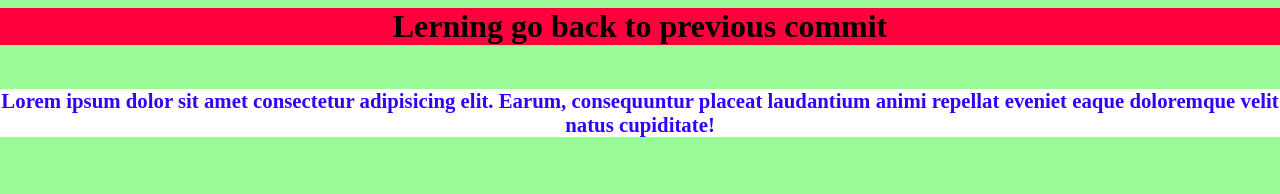
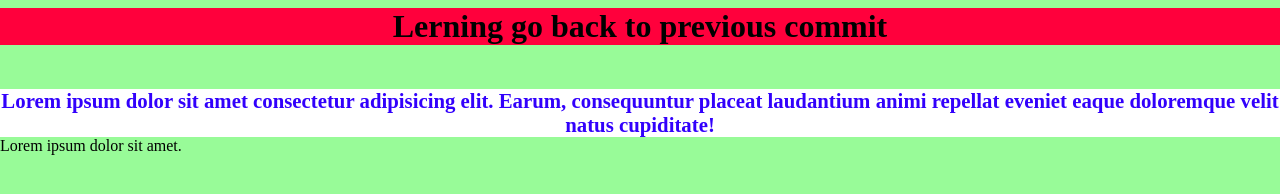
Before and after one commit to SimranMandal0211/Learning_git_revert, a plain HTML site: page index.html in a window 1280 px wide. Drawn offline with Linux system fonts and the light colour scheme.

Commit message:
Add span

```diff
--- a/index.html
+++ b/index.html
@@ -11,5 +11,9 @@
 
     <br><br>
     <p>Lorem ipsum dolor sit amet consectetur adipisicing elit. Earum, consequuntur placeat laudantium animi repellat eveniet eaque doloremque velit natus cupiditate!</p>
+
+    <span>
+        Lorem ipsum dolor sit amet.
+    </span>
 </body>
 </html>
```
